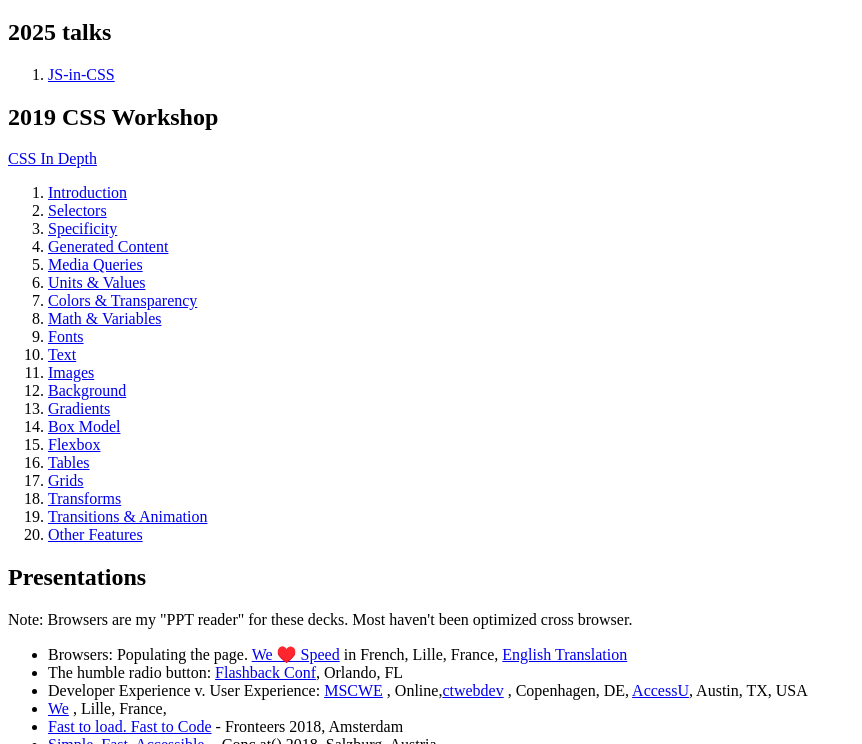
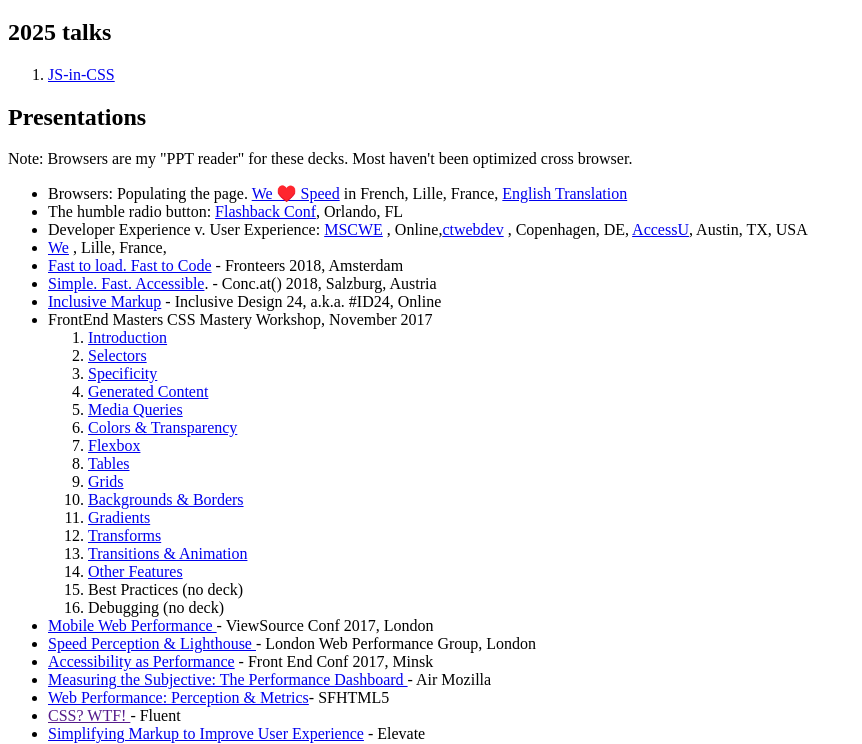
Before and after one commit to asmaa9898/Task_1, a plain HTML site: page index.html in a window 1280 px wide. Shown: the part 501-1245 px from the top of the page, without its empty margins (0-862 px from the left). Drawn offline with Linux system fonts and the light colour scheme.

Commit message:
deleting workshop

```diff
--- a/index.html
+++ b/index.html
@@ -20,31 +20,7 @@
         <ol>
             <li><a href="http://estelle.github.io/JS-in-CSS">JS-in-CSS</a></li>
         </ol>
-        <h2>2019 CSS Workshop</h2>
-        <a href="http://estelle.github.io/CSS">CSS In Depth</a>
-        <ol>
-            <li><a href="http://estelle.github.io/CSS/intro/index.html">Introduction</a></li>
-            <li><a href="http://estelle.github.io/CSS/selectors/index.html">Selectors</a></li>
-            <li><a href="http://estelle.github.io/CSS/selectors/specificity.html">Specificity</a></li>
-            <li><a href="http://estelle.github.io/CSS/generated/index.html">Generated Content</a></li>
-            <li><a href="http://estelle.github.io/CSS/media/index.html">Media Queries</a></li>
-            <li><a href="http://estelle.github.io/CSS/values/index.html">Units & Values</a></li>
-            <li><a href="http://estelle.github.io/CSS/colors/index.html">Colors & Transparency</a></li>
-            <li><a href="http://estelle.github.io/CSS/math/index.html">Math & Variables</a></li>
-            <li><a href="http://estelle.github.io/CSS/fonts/index.html">Fonts</a></li>
-            <li><a href="http://estelle.github.io/CSS/text/index.html">Text</a></li>
-            <li><a href="http://estelle.github.io/CSS/images/index.html">Images</a></li>
-            <li><a href="http://estelle.github.io/CSS/background/index.html">Background</a></li>
-            <li><a href="http://estelle.github.io/CSS/gradients/index.html">Gradients</a></li>
-            <li><a href="http://estelle.github.io/CSS/boxmodel/index.html">Box Model</a></li>
-            <li><a href="http://estelle.github.io/CSS/flexbox/index.html">Flexbox</a></li>
-            <li><a href="http://estelle.github.io/CSS/tables/index.html">Tables</a></li>
-            <li><a href="http://estelle.github.io/CSS/grid/index.html">Grids</a></li>
-            <li><a href="http://estelle.github.io/CSS/transforms/index.html">Transforms</a></li>
-            <li><a href="http://estelle.github.io/CSS/animations/index.html">Transitions & Animation</a></li>
-            <li><a href="http://estelle.github.io/CSS/other/index.html">Other Features</a></li>
 
-        </ol>
         <h2>Presentations</h2>
         <p>Note: Browsers are my "PPT reader" for these decks. Most haven't been optimized cross browser.</p>
         <ul>
```
